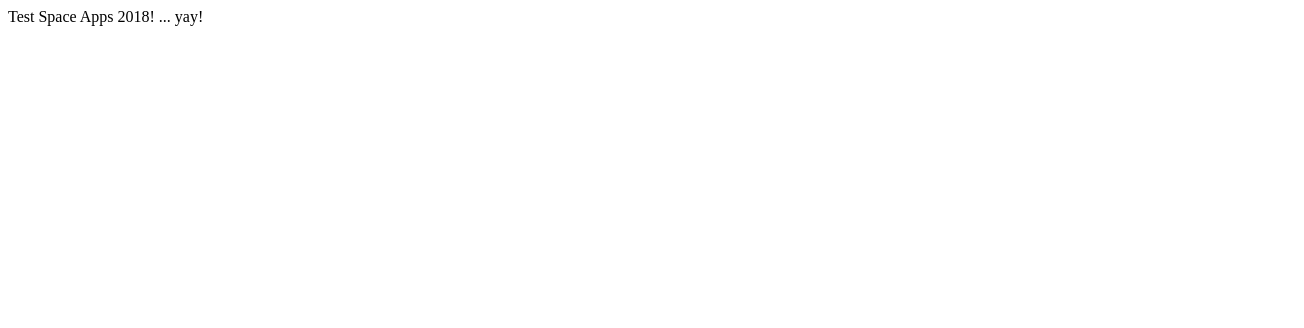
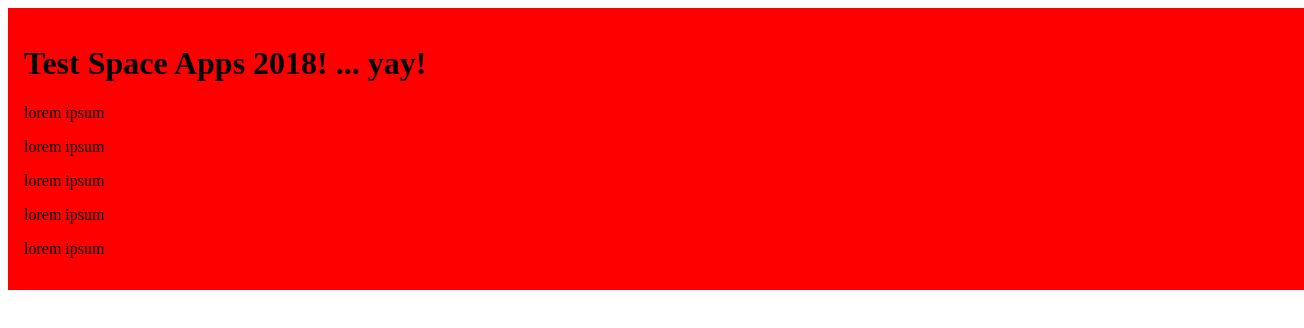
Before and after one commit to meligatt/rockets-galaxy-2, a React app: page / in a window 1280 px wide. Shown: the top 328 px of the page, 1304 px wide, since content can reach past the window. Built offline with nearby package versions, Linux system fonts and the light colour scheme.

Commit message:
fake data to show

```diff
--- a/containers/App.js
+++ b/containers/App.js
@@ -14,8 +14,13 @@ class App extends Component {
   }
   render() {
     return (
-      <div>
-        Test Space Apps 2018! ... yay!
+      <div style={{ width: '100%', padding: '1rem', backgroundColor: 'red' }}>
+        <h1>Test Space Apps 2018! ... yay!</h1>
+        <p>lorem  ipsum</p>
+        <p>lorem  ipsum</p>
+        <p>lorem  ipsum</p>
+        <p>lorem  ipsum</p>
+        <p>lorem  ipsum</p>
       </div>
     );
   }
```
